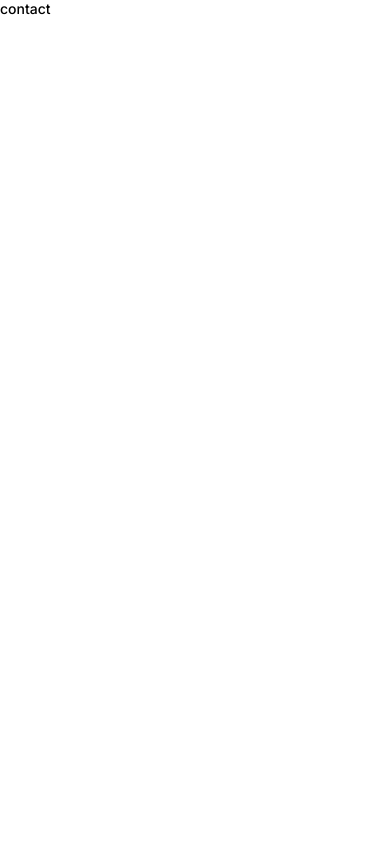
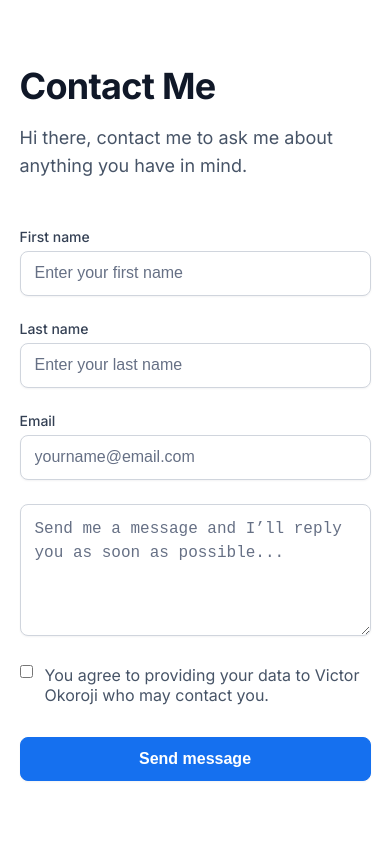
Before and after one commit to vickymarz/linktree, a React (Create React App) app: page /contact in a window 390 px wide. Shown: the top 844 px of the page. Built offline with nearby package versions, Linux system fonts and the light colour scheme.

Commit message:
Style contact page mobile view

```diff
--- a/src/App.js
+++ b/src/App.js
@@ -1,7 +1,7 @@
 import React from 'react';
 import { Route, Routes } from 'react-router-dom';
-import Contact from './pages/Contact';
-import Homepage from './pages/Homepage';
+import Contact from './component/pages/Contact';
+import Homepage from './component/pages/Homepage';
 
 const App = () => {
   const links = [
--- /dev/null
+++ b/src/component/Footer.js
@@ -0,0 +1,19 @@
+import React from 'react';
+import hng from '../images/I4G.png';
+import styles from '../css/homepage.module.css';
+import Image from './Image';
+
+const Footer = () => (
+  <footer>
+    <h2>
+      <span className={styles.vector}>Zuri</span>
+      Internship
+    </h2>
+    <p>HNG Internship 9 Frontend Task</p>
+    <div className={styles.footerImg}>
+      <Image src={hng} alt="ingressive logo" />
+    </div>
+  </footer>
+);
+
+export default Footer;
--- a/src/component/Input.js
+++ b/src/component/Input.js
@@ -1,10 +1,11 @@
 import React from 'react';
 import propTypes from 'prop-types';
+import styles from '../css/contact.module.css';
 
 const Input = ({ type, name, placeholder }) => (
-  <div>
+  <div className={styles.inputContainer}>
     <label htmlFor={name}>{name}</label>
-    <input type={type} id={name} placeholder={placeholder}/>
+    <input type={type} id={name} placeholder={placeholder} />
   </div>
 );
 
--- /dev/null
+++ b/src/component/pages/Contact.js
@@ -0,0 +1,31 @@
+import React from 'react';
+import styles from '../../css/contact.module.css';
+import Footer from '../Footer';
+import Input from '../Input';
+
+const Contact = () => (
+  <>
+    <section className={styles.container}>
+      <h2>Contact Me</h2>
+      <p>Hi there, contact me to ask me about anything you have in mind.</p>
+      <form className={styles.form}>
+        <div className={styles.name}>
+          <Input type="text" name="First name" placeholder="Enter your first name" />
+          <Input type="text" name="Last name" placeholder="Enter your last name" />
+        </div>
+        <Input type="email" name="Email" placeholder="yourname@email.com" />
+        <textarea className={styles.textarea}>
+          Send me a message and I&rsquo;ll reply you as soon as possible...
+        </textarea>
+        <div className={styles.conditions}>
+          <input type="checkbox" className={styles.checkbox} />
+          <span>You agree to providing your data to Victor Okoroji who may contact you.</span>
+        </div>
+        <button type="submit" className={styles.submitButton}> Send message </button>
+      </form>
+    </section>
+    <Footer />
+  </>
+);
+
+export default Contact;
--- a/src/pages/Homepage.js
+++ b/src/component/pages/Homepage.js
@@ -1,12 +1,12 @@
 import React from 'react';
 import PropTypes from 'prop-types';
-import avatar from '../images/avatar.jpg';
-import Image from '../component/Image';
-import LinkData from '../component/LinkData';
-import github from '../images/github.png';
-import slack from '../images/slack.png';
-import hng from '../images/I4G.png';
-import styles from '../css/homepage.module.css';
+import avatar from '../../images/avatar.jpg';
+import Image from '../Image';
+import LinkData from '../LinkData';
+import github from '../../images/github.png';
+import slack from '../../images/slack.png';
+import styles from '../../css/homepage.module.css';
+import Footer from '../Footer';
 
 const Homepage = ({ links }) => {
   const linkData = links.map(({ id, title, url }) => (
@@ -36,16 +36,7 @@ const Homepage = ({ links }) => {
           </LinkData>
         </div>
       </main>
-      <footer>
-        <h2>
-          <span className={styles.vector}>Zuri</span>
-          Internship
-        </h2>
-        <p>HNG Internship 9 Frontend Task</p>
-        <div className={styles.footerImg}>
-          <Image src={hng} alt="ingressive logo" />
-        </div>
-      </footer>
+      <Footer />
     </>
   );
 };
--- /dev/null
+++ b/src/css/contact.module.css
@@ -0,0 +1,106 @@
+.container {
+    display: flex;
+    flex-direction: column;
+    justify-content: flex-start;
+    align-items: flex-start;
+    width: 90%;
+    margin: auto;
+    padding: 64px 0 32px 0;
+  }
+
+.container h2 {
+  font-weight: 600;
+  font-size: 36px;
+  line-height: 44px;
+  letter-spacing: -0.02em;
+  color: #101828;
+  margin-bottom: 16px;
+}
+
+.container p {
+  font-weight: 400;
+  font-size: 18px;
+  line-height: 28px;
+  color: #475467;
+}
+
+.form {
+  width: 100%;
+  margin-top: 48px;
+}
+
+.inputContainer {
+  display: flex;
+  justify-content: left;
+  flex-direction: column;
+  align-items: left;
+  gap: 6px;
+  margin-bottom: 24px;
+}
+
+.inputContainer label {
+font-weight: 500;
+color: #344054;
+}
+
+.inputContainer input {
+  width: 100%;
+  padding: 14px;
+  background: #FFFFFF;
+  border: 1px solid #D0D5DD;
+  box-shadow: 0px 1px 2px rgba(16, 24, 40, 0.05);
+  border-radius: 8px;
+}
+
+input::placeholder {
+  font-weight: 400;
+  font-size: 16px;
+  color: #667085;
+}
+
+.textarea {
+padding: 12px 14px;
+width: 100%;
+height: 132px;
+background: #FFFFFF;
+border: 1px solid #D0D5DD;
+box-shadow: 0px 1px 2px rgba(16, 24, 40, 0.05);
+border-radius: 8px;
+font-size: 16px;
+line-height: 24px;
+color: #667085;
+}
+
+.conditions {
+  display: flex;
+  justify-content: flex-start;
+  align-items: flex-start;
+  gap: 12px;
+  margin-top: 26px;
+  margin-bottom: 32px;
+}
+
+.checkbox {
+  background: #FFFFFF;
+  border: 1px solid #D0D5DD;
+  border-radius: 6px;
+}
+
+.conditions span {
+  font-weight: 400;
+  font-size: 16px;
+  color: #475467;
+}
+
+.submitButton {
+padding: 12px 20px;
+background: #1570EF;
+border: 1px solid #1570EF;
+box-shadow: 0px 1px 2px rgba(16, 24, 40, 0.05);
+border-radius: 8px;
+font-weight: 600;
+font-size: 16px;
+margin-bottom: 64px;
+color: #FFFFFF;
+width: 100%;
+}
--- a/src/pages/Contact.js
+++ /dev/null
@@ -1,9 +0,0 @@
-import React from 'react';
-
-const Contact = () => (
-  <div>
-    contact
-  </div>
-);
-
-export default Contact;
```
